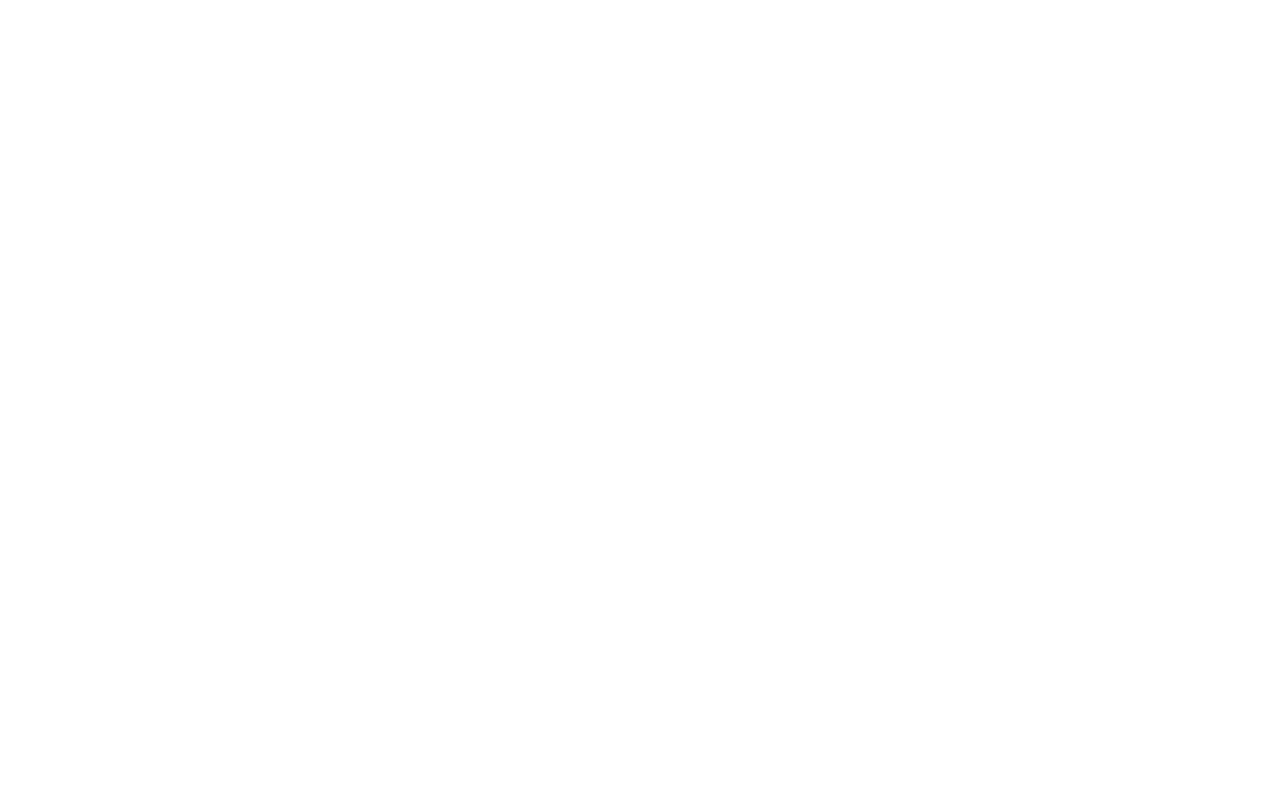
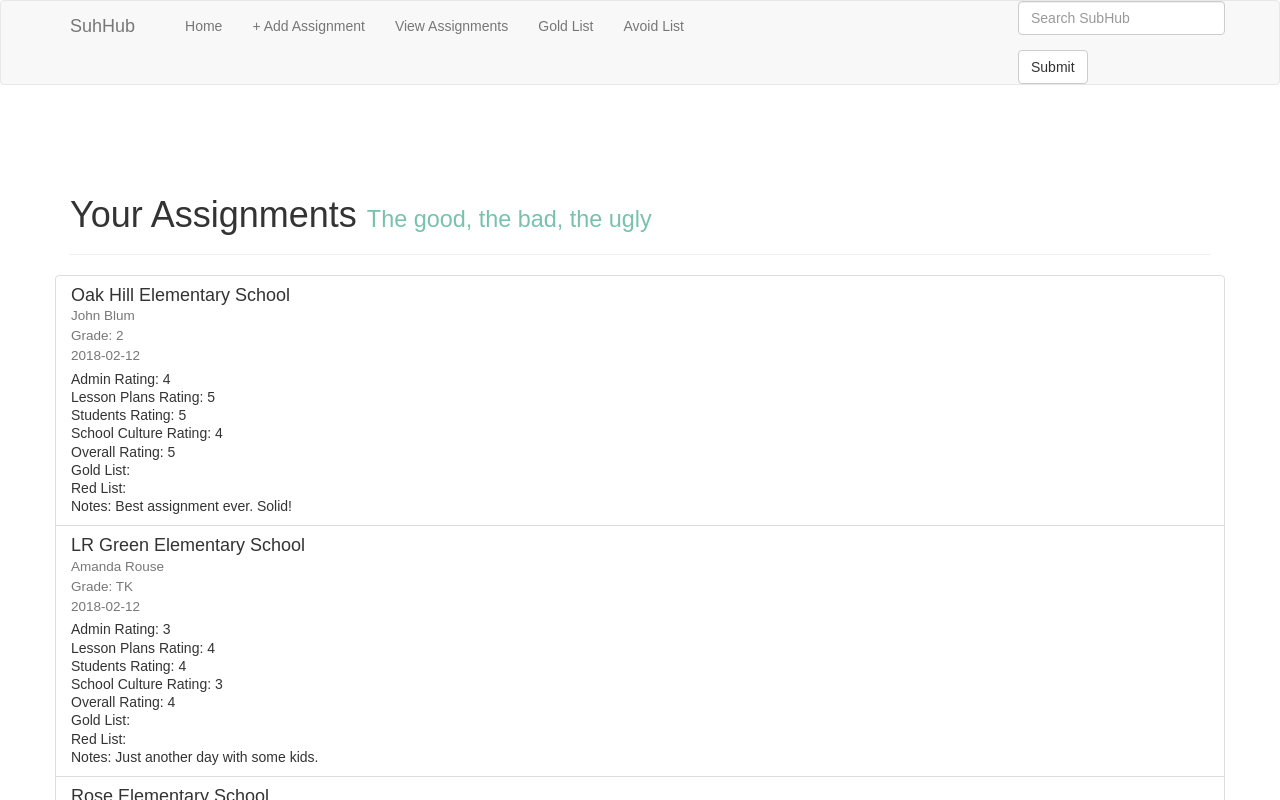
Before and after one commit to okayohyeah/subhub-web, a React (Create React App) app in the folder subhub-web-frontend/: page /viewassignments in a window 1280 px wide. Shown: the top 800 px of the page. Built offline with nearby package versions, Linux system fonts and the light colour scheme.

Commit message:
created: ViewAssignments.js Component w/test. added: fake assignments in state App.js, ViewAssignments Component to /viewassignments route

```diff
--- a/subhub-web-frontend/src/App.js
+++ b/subhub-web-frontend/src/App.js
@@ -4,9 +4,64 @@
 
 import NavBar from './pages/NavBar';
 import AddAssignment from './pages/AddAssignment';
+import ViewAssignments from './pages/ViewAssignments';
 import styles from './App.css';
 
 class App extends Component {
+
+  constructor(props) {
+    super(props)
+    this.state = {
+      assignments: [
+        {
+          id: 1,
+          school: 'Oak Hill Elementary School',
+          teacher: 'John Blum',
+          grade: '2',
+          date: '2018-02-12',
+          adminRate: 4,
+          lessonPlansRate: 5,
+          studentsRate: 5,
+          schoolCultureRate: 4,
+          overallRate: 5,
+          goldList: true,
+          redList: false,
+          notes: 'Best assignment ever. Solid!'
+        },
+        {
+          id: 2,
+          school: 'LR Green Elementary School',
+          teacher: 'Amanda Rouse',
+          grade: 'TK',
+          date: '2018-02-12',
+          adminRate: 3,
+          lessonPlansRate: 4,
+          studentsRate: 4,
+          schoolCultureRate: 3,
+          overallRate: 4,
+          goldList: false,
+          redList: false,
+          notes: 'Just another day with some kids.'
+        },
+        {
+          id: 3,
+          school: 'Rose Elementary School',
+          teacher: 'Armando Lopez',
+          grade: '4/5',
+          date: '2017-11-22',
+          adminRate: 1,
+          lessonPlansRate: 3,
+          studentsRate: 1,
+          schoolCultureRate: 2,
+          overallRate: 1,
+          goldList: false,
+          redList: true,
+          notes: 'Never Again! Worst school, class, students. Felt bad when I walked in.'
+        },
+      ]
+    }
+  }
+
   render() {
     return (
       <Router>
@@ -35,14 +90,10 @@
             </div>
           )} />
 
-          <Route exact path='/assignments' render={props => (
+          <Route exact path='/viewassignments' render={props => (
             <div>
               <NavBar />
-              <Grid>
-                <PageHeader id='header'>
-                  Your Assignments <small className='subtitle'>The good, the bad, the ugly</small>
-                </PageHeader>
-              </Grid>
+              <ViewAssignments assignments={this.state.assignments} />
             </div>
           )} />
 
@@ -57,12 +108,12 @@
             </div>
           )} />
 
-          <Route exact path='/avoidlist' render={props => (
+          <Route exact path='/redlist' render={props => (
             <div>
               <NavBar />
               <Grid>
                 <PageHeader id='header'>
-                  The Avoid List <small className='subtitle'>Never forget</small>
+                  The Red List <small className='subtitle'>Never forget</small>
                 </PageHeader>
               </Grid>
             </div>
--- /dev/null
+++ b/subhub-web-frontend/src/pages/ViewAssignments.js
@@ -0,0 +1,48 @@
+import React, { Component } from 'react';
+import { Grid, PageHeader, Col, Row, ListGroup, ListGroupItem } from 'react-bootstrap';
+
+class ViewAssignments extends Component {
+  render() {
+    return (
+      <Grid>
+        <PageHeader id='header'>
+          Your Assignments <small className='subtitle'>The good, the bad, the ugly</small>
+        </PageHeader>
+
+          <Row>
+            <Col>
+              <ListGroup>
+                {this.props.assignments.map((assignment, index) =>{
+                  return (
+                    <ListGroupItem
+                      key={index}
+                      header={
+                        <h4>
+                          <span className='school'>{assignment.school}</span><br/>
+                          <small className='teacher'>{assignment.teacher}</small><br/>
+                          <small className='grade'>Grade: {assignment.grade}</small><br/>
+                          <small className='date'>{assignment.date}</small>
+                        </h4>
+                      }>
+                      <span className='adminRate'>Admin Rating: {assignment.adminRate}</span><br/>
+                      <span className='lessonPlansRate'>Lesson Plans Rating: {assignment.lessonPlansRate}</span><br/>
+                      <span className='studentsRate'>Students Rating: {assignment.studentsRate}</span><br/>
+                      <span className='schoolCultureRate'>School Culture Rating: {assignment.schoolCultureRate}</span><br/>
+                      <span className='overallRate'>Overall Rating: {assignment.overallRate}</span><br/>
+                      <span className='goldList'>Gold List: {assignment.goldList}</span><br/>
+                      <span className='redList'>Red List: {assignment.redList}</span><br/>
+                      <span className='notes'>Notes: {assignment.notes}</span>
+
+                    </ListGroupItem>
+                  )
+                })}
+              </ListGroup>
+            </Col>
+          </Row>
+      </Grid>
+
+    );
+  }
+}
+
+export default ViewAssignments;
```
Also changed, not shown: 1 other file (tests, documents, lock files or other folders).
